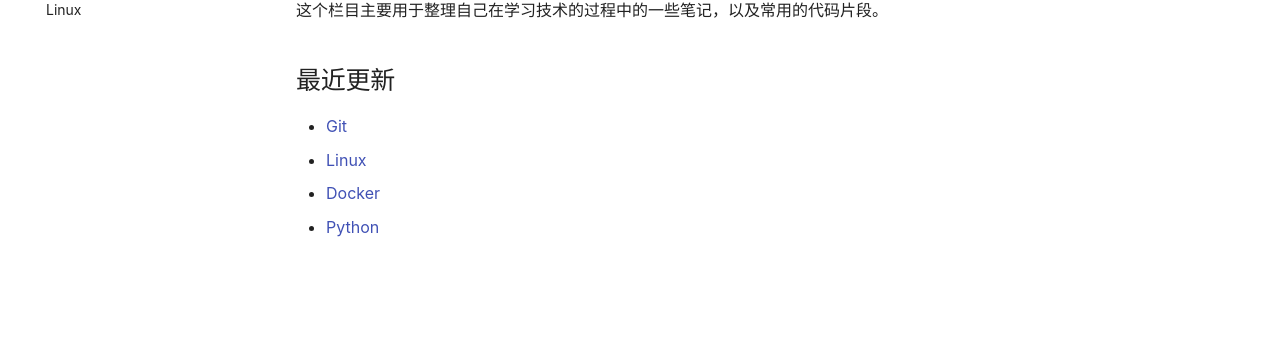
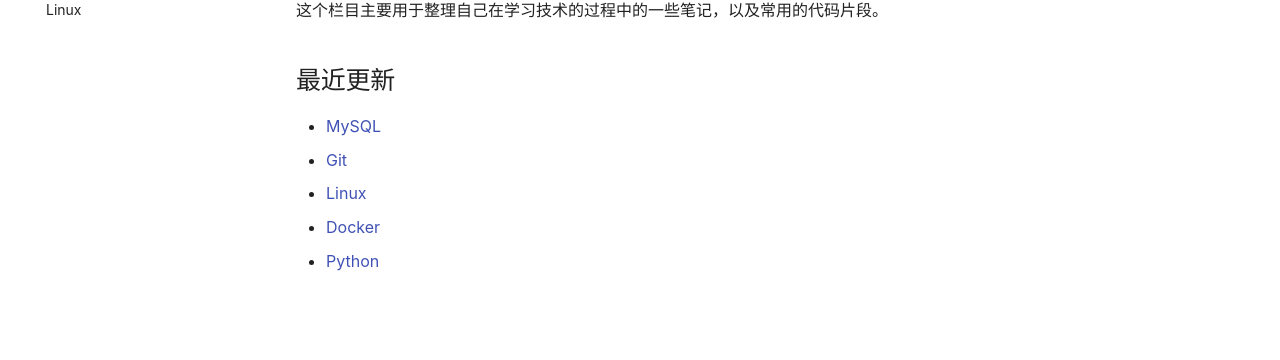
Before and after one commit to mlosun/My_Garden, an MkDocs documentation site: the page built from docs/tech/index.md, in a window 1280 px wide. Shown: the part 230-590 px from the top of the page. Built offline with MkDocs 1.6.1 and Material for MkDocs 9.7.7, drawn with Linux system fonts in a browser that asks for light colours; comment, search, counter and statistics services are not loaded.

Commit message:
PUSH NOTE : index.md

```diff
--- a/docs/tech/index.md
+++ b/docs/tech/index.md
@@ -9,6 +9,7 @@ title: 技术
 
 ## 最近更新
 
+- [MySQL](./MySQL.md)
 - [Git](./Git.md)
 - [Linux](./Linux.md)
 - [Docker](./Docker.md)
```
